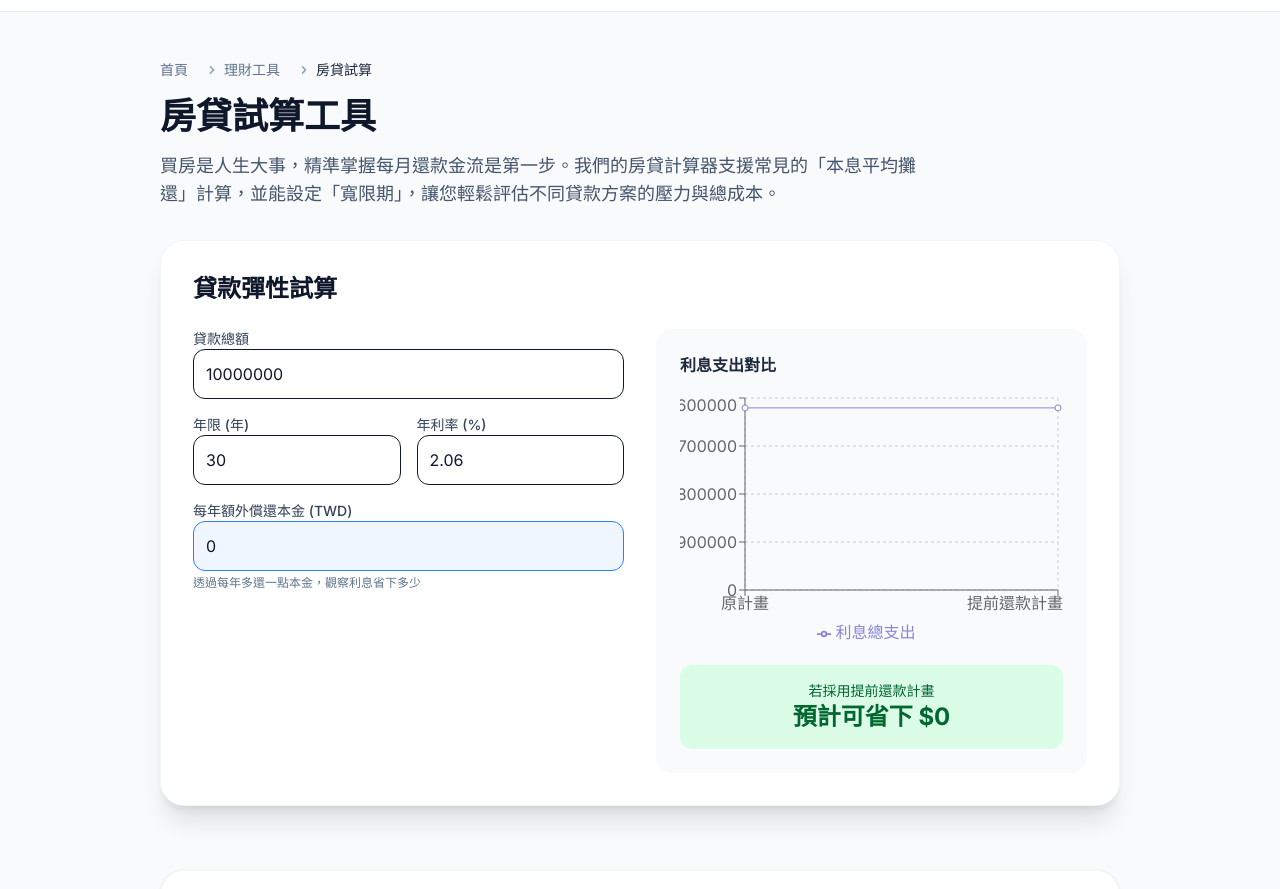
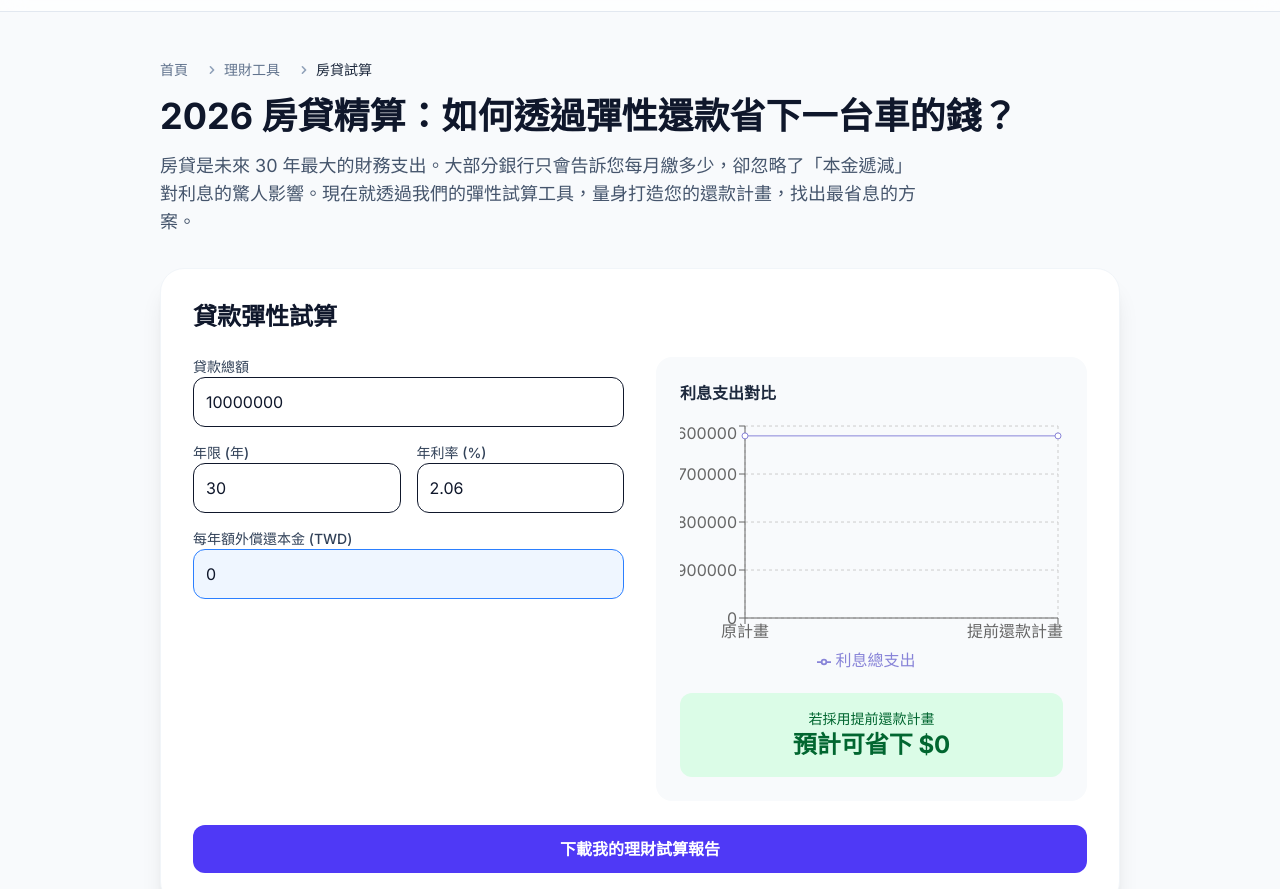
Before and after one commit to wu7010506-lang/smartcalc, an Astro site: page /calculators/mortgage in a window 1280 px wide. Shown: the part 53-942 px from the top of the page. Built offline with nearby package versions, Linux system fonts and the light colour scheme; Astro itself is replaced by a stand-in of ours.

Commit message:
Optimize mortgage calc with share functionality and SEO

```diff
--- a/src/components/calculators/MortgageCalc.tsx
+++ b/src/components/calculators/MortgageCalc.tsx
@@ -1,7 +1,10 @@
-import { useState, useMemo } from 'react';
+import { useState, useMemo, useRef } from 'react';
 import { LineChart, Line, XAxis, YAxis, CartesianGrid, Tooltip, Legend, ResponsiveContainer } from 'recharts';
+import { toPng } from 'html-to-image';
+import download from 'downloadjs';
 
 export default function MortgageCalc() {
+  const calcRef = useRef<HTMLDivElement>(null);
   const [loanAmount, setLoanAmount] = useState<number>(10000000);
   const [years, setYears] = useState<number>(30);
   const [interestRate, setInterestRate] = useState<number>(2.06);
@@ -13,7 +16,6 @@ export default function MortgageCalc() {
     const graceMonths = gracePeriodYears * 12;
     const monthlyRate = interestRate / 100 / 12;
 
-    // Original plan
     let monthlyPayment = 0;
     const remainingMonths = totalMonths - graceMonths;
     if (remainingMonths > 0 && monthlyRate > 0) {
@@ -23,13 +25,7 @@ export default function MortgageCalc() {
       monthlyPayment = Math.round(loanAmount / remainingMonths);
     }
 
-    // Comparison logic: Simulate early repayment impact
-    // This is a simplified projection for the "Extra Repayment" impact
     const totalInterestOriginal = (monthlyPayment * remainingMonths) - loanAmount;
-
-    // Rough estimate of savings:
-    // If extraYearlyRepayment is added, it reduces principal faster.
-    // Savings = (ExtraRepayment * Years) * (InterestRate/100) * factor
     const savingsEstimate = Math.round(extraYearlyRepayment * years * (interestRate / 100) * 0.8);
     const totalInterestNew = Math.max(0, totalInterestOriginal - savingsEstimate);
 
@@ -49,8 +45,16 @@ export default function MortgageCalc() {
     return new Intl.NumberFormat('zh-TW', { style: 'currency', currency: 'TWD', maximumFractionDigits: 0 }).format(val);
   };
 
+  const handleDownload = () => {
+    if (calcRef.current) {
+      toPng(calcRef.current).then((dataUrl) => {
+        download(dataUrl, 'my-mortgage-plan.png');
+      });
+    }
+  };
+
   return (
-    <div className="bg-white rounded-3xl shadow-xl border border-slate-100 overflow-hidden p-8">
+    <div ref={calcRef} className="bg-white rounded-3xl shadow-xl border border-slate-100 overflow-hidden p-8">
       <h2 className="text-2xl font-bold text-slate-900 mb-6">貸款彈性試算</h2>
 
       <div className="grid grid-cols-1 lg:grid-cols-2 gap-8">
@@ -72,7 +76,6 @@ export default function MortgageCalc() {
           <div>
             <label className="block text-sm font-medium text-slate-700">每年額外償還本金 (TWD)</label>
             <input type="number" value={extraYearlyRepayment} onChange={(e) => setExtraYearlyRepayment(Number(e.target.value))} className="w-full p-3 border border-blue-500 rounded-xl bg-blue-50" />
-            <p className="text-xs text-slate-500 mt-1">透過每年多還一點本金，觀察利息省下多少</p>
           </div>
         </div>
 
@@ -96,6 +99,12 @@ export default function MortgageCalc() {
           </div>
         </div>
       </div>
+      <button
+        onClick={handleDownload}
+        className="mt-6 w-full py-3 bg-indigo-600 text-white rounded-xl font-bold hover:bg-indigo-700 transition"
+      >
+        下載我的理財試算報告
+      </button>
     </div>
   );
 }
--- a/src/pages/calculators/mortgage.astro
+++ b/src/pages/calculators/mortgage.astro
@@ -35,9 +35,9 @@ import MortgageCalc from '../../components/calculators/MortgageCalc.tsx';
           </ol>
         </nav>
 
-        <h1 class="text-3xl md:text-4xl font-extrabold text-slate-900 mb-4">房貸試算工具</h1>
+        <h1 class="text-3xl md:text-4xl font-extrabold text-slate-900 mb-4">2026 房貸精算：如何透過彈性還款省下一台車的錢？</h1>
         <p class="text-lg text-slate-600 max-w-3xl">
-          買房是人生大事，精準掌握每月還款金流是第一步。我們的房貸計算器支援常見的「本息平均攤還」計算，並能設定「寬限期」，讓您輕鬆評估不同貸款方案的壓力與總成本。
+          房貸是未來 30 年最大的財務支出。大部分銀行只會告訴您每月繳多少，卻忽略了「本金遞減」對利息的驚人影響。現在就透過我們的彈性試算工具，量身打造您的還款計畫，找出最省息的方案。
         </p>
       </div>
 
```
